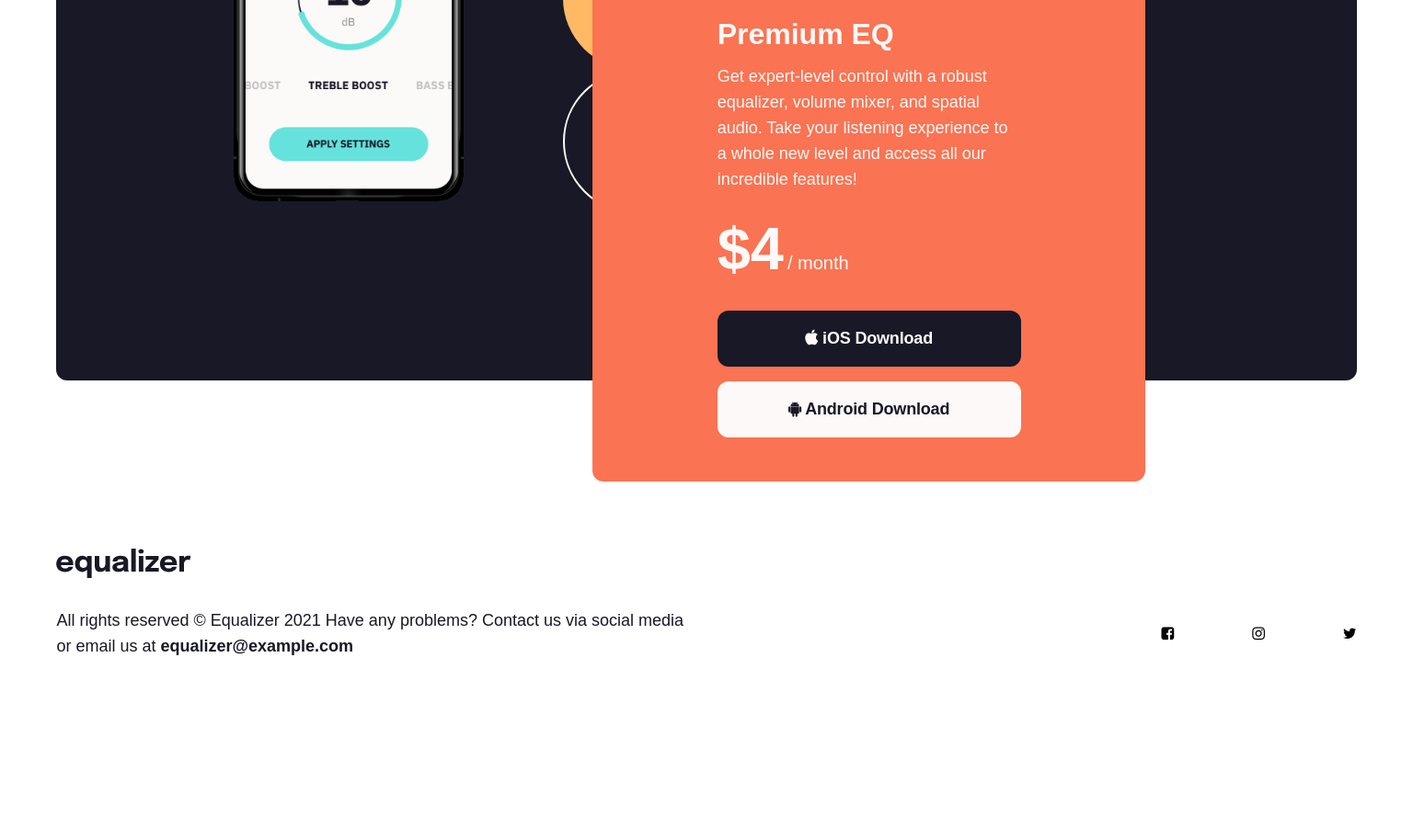
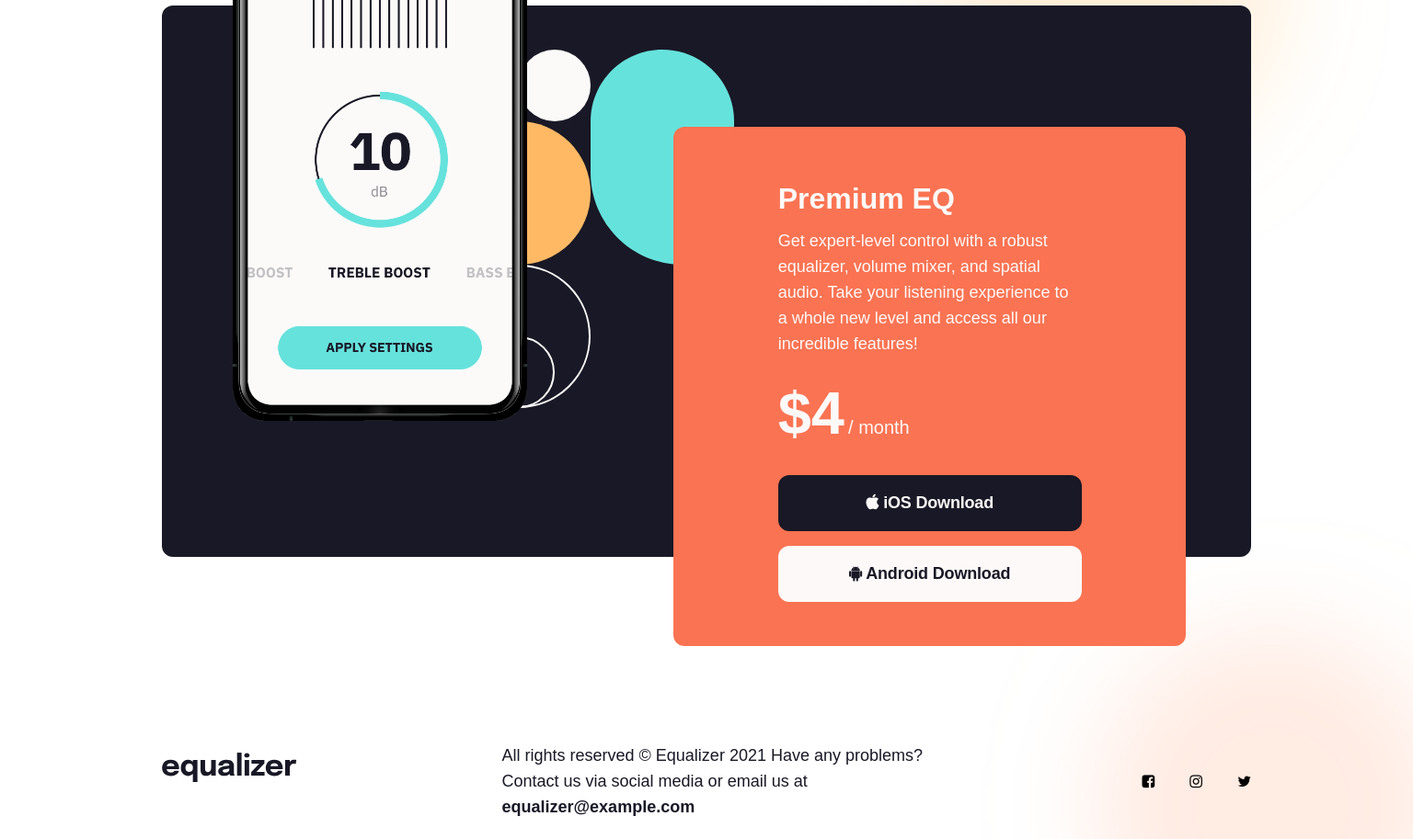
Before and after one commit to tezimach/equalizer-landing-page, a plain HTML site: page index.html in a window 1536 px wide. Shown: the part 840-1753 px from the top of the page at 92% size. Before the commit the page ends 1637 px from the top, so only its background shows below. Drawn offline with Linux system fonts and the light colour scheme; a web font is replaced by a local one.

Commit message:
added desktop styles and media quarey in styles.css file.

```diff
--- a/index.html
+++ b/index.html
@@ -24,11 +24,11 @@
             <span class ="text-color-white body-2">/ month</span>
         </div>
         <div class = "button-conatiner">
-            <button class = "bg-color-black">
+            <button class = "bg-color-black ios-button">
                 <i class="fa fa-apple" aria-hidden="true"></i>
                 iOS Download
             </button>
-            <button class = "bg-color-white">
+            <button class = "bg-color-white android-button">
                 <i class="fa fa-android" aria-hidden="true"></i>
                 Android Download
             </button>
--- a/styles.css
+++ b/styles.css
@@ -298,15 +298,85 @@ table {
     }
 }
 
-/*
-.ios-button:hover {
-    background-color:hsla(177, 68%, 64%, 1):
+@media only screen and (min-width: 1423px) {
+
+    body {
+        background-image: url(./starter-code/assets/bg-main-desktop.png), url(./starter-code/assets/bg-pattern-1.svg);
+        background-repeat: no-repeat, no-repeat;
+        background-position: top, right top;
+        padding: 0px 11.46% 0px 11.46%;
+    }
+
+    .logo {
+        margin: 62px 0px 127px 0px;
+    }
+
+    .heading-1 {
+        font-size: 88px;
+        line-height: 88px;
+        letter-spacing: -1px;
+        margin: 0px 20% 40px 0px;
+    }
+
+    .body-1 {
+        font-size: 18px;
+        line-height: 28px;
+        margin: 0px 27.21% 321px 0px;
+    }
+
+    .main-container {
+        background-size:auto;
+        background-position: left 35.5% top -30px;
+        height: 600px;
+        margin-bottom: 202px;
+    }
+
+    .main-container .illustration {
+        width: 320px;
+        margin: -110px 0px 0px -60%;
+    }
+
+    .orange-container {
+        width: 330px;
+        padding: 58px 9.6% 48px 9.6%;
+        margin: -320px -41% 0px 0px;
+    }
+
+    .footer {
+        padding: 0px 0px 91px 0px;
+        display: flex;
+        flex-wrap: wrap;
+        justify-content: space-between;
+        align-items: center;
+    }
+
+    .footer .body-1{
+        flex-basis: 40%;
+        width: 40%;
+        margin: 0px;
+    }
+
+    .footer .logo{
+        flex-basis: 10%;
+        width: 100%;
+        margin-right: 0px;
+    }
+
+    .contact {
+        flex-basis: 10%;
+    }
+
+    .ios-button:hover {
+        background-color:hsla(177, 68%, 64%, 1);
+        cursor: pointer;
+    }
+
+    .android-button:hover {
+        background-color:hsla(33, 100%, 70%, 1);
+        cursor: pointer;
+    }
+
+    .small-logo:hover {
+        color:hsla(12, 94%, 65%, 1);
 }
-
-.android-button:hover {
-    background-color:hsla(33, 100%, 70%, 1):
 }
-
-.logo:hover {
-    background-color:hsla(12, 94%, 65%, 1);
-}*/
```
